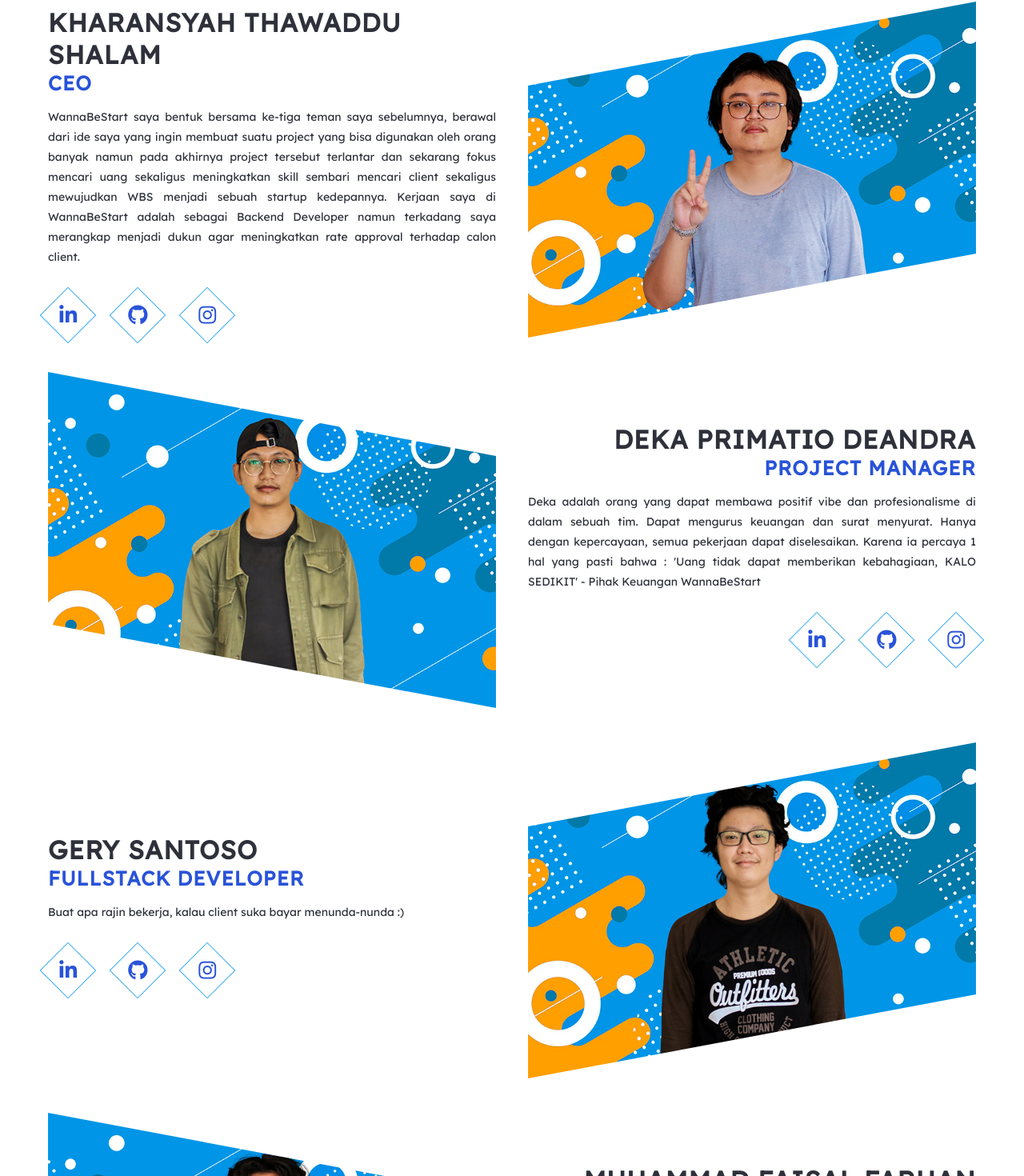
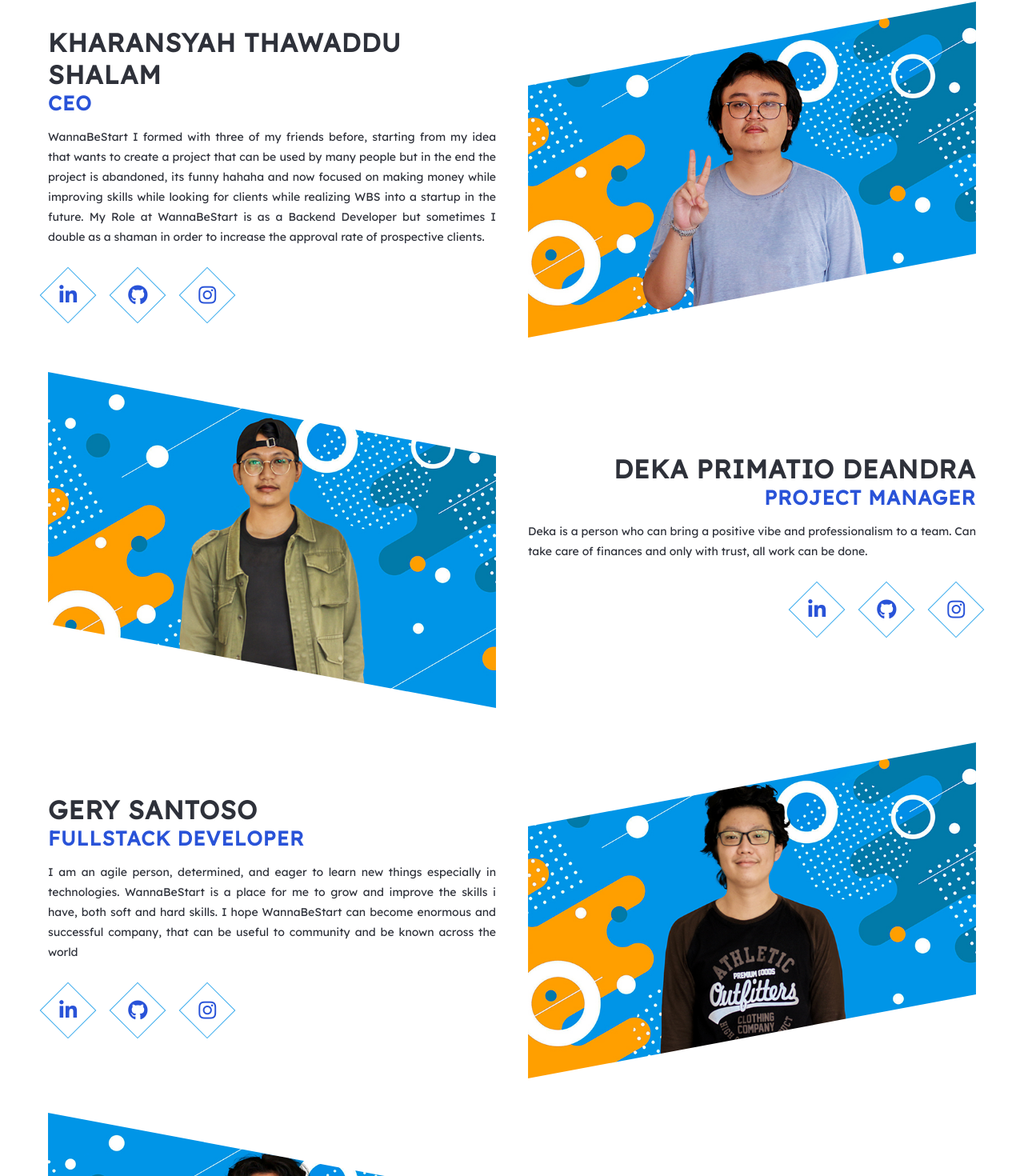
Before and after one commit to gerysantoso03/wannabestart-website, a Vue app: page /our-great-team in a window 1280 px wide. Shown: the part 1116-2586 px from the top of the page at 80% size. Built offline with nearby package versions, Linux system fonts and the light colour scheme; a web font is replaced by a local one.

Commit message:
Add new projects and change teams description

```diff
--- a/src/views/OurGreatTeam.vue
+++ b/src/views/OurGreatTeam.vue
@@ -53,7 +53,7 @@ export default {
           github: "https:/github.com/rans0",
           instagram: "https:/www.instagram.com/dekrannn/",
           desc:
-            "WannaBeStart saya bentuk bersama ke-tiga teman saya sebelumnya, berawal dari ide saya yang ingin membuat suatu project yang bisa digunakan oleh orang banyak namun pada akhirnya project tersebut terlantar dan sekarang fokus mencari uang sekaligus meningkatkan skill sembari mencari client sekaligus mewujudkan WBS menjadi sebuah startup kedepannya. Kerjaan saya di WannaBeStart adalah sebagai Backend Developer namun terkadang saya merangkap menjadi dukun agar meningkatkan rate approval terhadap calon client.",
+            "WannaBeStart I formed with three of my friends before, starting from my idea that wants to create a project that can be used by many people but in the end the project is abandoned, its funny hahaha and now focused on making money while improving skills while looking for clients while realizing WBS into a startup in the future. My Role at WannaBeStart is as a Backend Developer but sometimes I double as a shaman in order to increase the approval rate of prospective clients.",
           image: require("../assets/images/Anggota/ran.jpg"),
           isLeft: true,
         },
@@ -65,7 +65,7 @@ export default {
           github: "https:/github.com/dekapd99",
           instagram: "https:/www.instagram.com/deka_pd/",
           desc:
-            "Deka adalah orang yang dapat membawa positif vibe dan profesionalisme di dalam sebuah tim. Dapat mengurus keuangan dan surat menyurat. Hanya dengan kepercayaan, semua pekerjaan dapat diselesaikan. Karena ia percaya 1 hal yang pasti bahwa : 'Uang tidak dapat memberikan kebahagiaan, KALO SEDIKIT' - Pihak Keuangan WannaBeStart",
+            "Deka is a person who can bring a positive vibe and professionalism to a team. Can take care of finances and only with trust, all work can be done.",
           image: require("../assets/images/Anggota/deka.jpg"),
           isRight: true,
         },
@@ -76,7 +76,7 @@ export default {
           github: "https:/github.com/gerysantoso03",
           instagram: "https:/www.instagram.com/gerysntos/",
           desc:
-            "Buat apa rajin bekerja, kalau client suka bayar menunda-nunda :)",
+            "I am an agile person, determined, and eager to learn new things especially in technologies. WannaBeStart is a place for me to grow and improve the skills i have, both soft and hard skills. I hope WannaBeStart can become enormous and successful company, that can be useful to community and be known across the world",
           image: require("../assets/images/Anggota/gery.jpg"),
           isLeft: true,
         },
@@ -87,7 +87,7 @@ export default {
           github: "https:/github.com/uzivurt0",
           instagram: "https:/www.instagram.com/faisal.frhan",
           desc:
-            "Fafa adalah mahasiswa Informatika yang juga memiliki passion di bidang desain grafis, Fafa adalah seorang anak dari keluarga yang berkecukupan, karena Alhamdulillah semuanya serba cukup. Seorang yang insya Allah tegas dan pemberani katanya. Hobi Fafa adalah motoran, jadi kalau ada yang mau motoran sembari ngupi santai boleh dikontak",
+            "Muhammad Faisal Farhan (Fafa) is a handsome boy from Ciputat that can be very reliable if asked, he is a very nice guy and fun to talk with. His main focus is in Frontend Developer. He really loves automotive, especially cars and bikes.",
           image: require("../assets/images/Anggota/fafa.jpg"),
           isRight: true,
         },
@@ -98,7 +98,7 @@ export default {
           github: "https:/github.com/IFadla",
           instagram: "https:/www.instagram.com/ifadla_/",
           desc:
-            "Fadla adalah mahasiswa informatika yang memiliki jiwa seni dan desain, ketika sebuah karya seni dan teknologi disatukan akan menciptakan suatu hal yang sangat indah untuk dipandang maupun digunakan, dengan tujuan saya yaitu dapat memberikan warna bagi orang-orang yang membutuhkan walaupun hanya setetes warna saja itu merupakan suatu tujuan yang harus saya kejar mulai dari sekarang.",
+            "people who like things in design and combined with technology. That's me, fadla",
           image: require("../assets/images/Anggota/fadla.jpg"),
           isLeft: true,
         },
@@ -109,7 +109,7 @@ export default {
           github: "https:/github.com/zaldi-99/",
           instagram: "https:/www.instagram.com/rizkyzaldi/",
           desc:
-            "Zaldi adalah mahasiswa yang tidak sengaja tercebur pada bidang IT namun harus tetap bertahan sampai menemukan daratan. Pada Wannabestart saat ini memegang peran sebagai mobile developer sambil terus memperdalam ilmu pada bidang mobile development agar produk yang dihasilkan oleh wannabestart dapat relevan dengan kebutuhan pasar.",
+            "Zaldi is a person who accidentally entered the informatics department, but is now living life as a final year student. Zaldi always tries to give the best and believes that everything will be at the right time with the best results",
           image: require("../assets/images/Anggota/zaldi.jpg"),
           isRight: true,
         },
@@ -120,7 +120,7 @@ export default {
           github: "https:/github.com/ridohendrawan",
           instagram: "https:/www.instagram.com/rido.h01/",
           desc:
-            "Rido adalah mahasiswa informatika yang kreatif dan penuh dengan ide baru serta hobi dalam membuat illustrasi dan design yang dapat menyampaikan maksud yang diinginkannya. Menjadi anak muda yang penuh dengan rasa ingin tau dan mencoba segala hal baru yang menarik serta bagian dari WannaBeStart untuk mewujudkan design yang kreatif dan menjadi bagian invoasi untuk mempersatukan kemampuan dari tim untuk mencapai suatu tujuan.",
+            "Hi, Want to know about me? Fine, I'm currently a computer science student who like to design but not really passion at code but i still have experience and understanding about code it self. That give me knowledge to design a good user interface which can actually be implemented at real project. Keep consistent to follow your dreams, at little bit quotes for ya'all. Cheers!",
           image: require("../assets/images/Anggota/rido.jpg"),
           isLeft: true,
         },
@@ -131,7 +131,7 @@ export default {
           github: "https://github.com/frmdhn",
           instagram: "https://www.instagram.com/faiz_ramdhani/",
           desc:
-            "Faiz adalah mahasiswa yang merasa tersesat di jurusan informatika. saya tidak mengerti hal banyak tentang dunia informatika. Tetapi terimakasih untuk WBS dan anggotanya karena memberikan saya wadah untuk lebih mengeksplor diri saya dan mengajarkan saya hal-hal didunia informatika ini. Semoga kita sukses bersama!!",
+            "Faiz is a student who feels lost in the world of informatics. He doesn't know much about the world of informatics and yet he thrives to achieving and becoming the best as he's got a hardworking personality as well as being able to adapt easily to any and every kind of surroundings. And thanks to WBS and its members, he's got himself a platform to further explore himself and teach him things in this world of informatics. Hope we all can succeed together!",
           image: require("../assets/images/Anggota/faiz.jpg"),
           isRight: true,
         },
@@ -142,7 +142,7 @@ export default {
           github: "https:/github.com/Farfan16",
           instagram: "https:/www.instagram.com/farrelfanny/",
           desc:
-            "'Jangan lupa makan, tidur, istirahat' Maka dari itu saya selalu makan, tidur, istirahat :)",
+            "Farrel wasn't the type of guy who like to code, he never even code in his life until he went into college, majoring in informatics. Although Farrel have a lack of experience, he realise that technology keep evolving, and wtih a lot of room for him to explore, he'll try his best to catch up to technology around him.",
           image: require("../assets/images/Anggota/farel.jpg"),
           isLeft: true,
         },
--- a/src/views/Projects.vue
+++ b/src/views/Projects.vue
@@ -35,40 +35,6 @@ export default {
       projects: [
         {
           id: 1,
-          name: "Onihat",
-          image: require("../assets/images/onihat.png"),
-          link: "https://onihat.wannabestart.com/onihat",
-          desc:
-            "Onihat is a social media to share emotions, feelings and experiences with someone anonymously. Onihat allows the user to feeling release of things that are burdens, sorrow, anxiety towards someone freely. Hopefully onihat can help people express everything they want to share every day without feeling fearful",
-          webTechnologies: [
-            {
-              id: 1,
-              class: "fab fa-vuejs",
-            },
-            {
-              id: 2,
-              class: "fab fa-sass",
-            },
-          ],
-          mobileTechnologies: [
-            {
-              id: 1,
-              class: "fab fa-react",
-            },
-            {
-              id: 2,
-              class: "fab fa-css3-alt",
-            },
-          ],
-          designTechnologies: [
-            {
-              id: 1,
-              class: "fab fa-figma",
-            },
-          ],
-        },
-        {
-          id: 2,
           name: "CurrusRent",
           image: require("../assets/images/curus.png"),
           link: "",
@@ -100,7 +66,7 @@ export default {
           ],
         },
         {
-          id: 3,
+          id: 2,
           name: "Nisuma Paper",
           image: require("../assets/images/nisuma.png"),
           link: "https://nisumapapercups.com/",
@@ -122,6 +88,136 @@ export default {
             {
               id: 4,
               class: "fab fa-js",
+            },
+          ],
+          designTechnologies: [
+            {
+              id: 1,
+              class: "fab fa-figma",
+            },
+          ],
+        },
+        {
+          id: 3,
+          name: "Aero 99 Autocars",
+          image: require("../assets/images/aero.png"),
+          link: "https://aero99autocars.com/",
+          desc:
+            "Aero 99 autocars was our second client project. Aero 99 autocars is a marketplace and garage for people to entrust their vehicle for sale. WannaBeStart built the functionality and design of aero 99 website, therefore aero 99 can expand their bussiness and be better know by many people",
+          webTechnologies: [
+            {
+              id: 1,
+              class: "fab fa-php",
+            },
+            {
+              id: 2,
+              class: "fab fa-laravel",
+            },
+            {
+              id: 3,
+              class: "fab fa-css3-alt",
+            },
+            {
+              id: 4,
+              class: "fab fa-js",
+            },
+          ],
+          designTechnologies: [
+            {
+              id: 1,
+              class: "fab fa-figma",
+            },
+          ],
+        },
+        {
+          id: 4,
+          name: "Cooking Media",
+          image: require("../assets/images/cookmed.png"),
+          link: "",
+          desc:
+            "Cooking Media is a startup and our comrades in Skystar. Cooking Media provides a lot of food recipes and ingredients that help people learn by theirselves how to cook and make good cuisine. Wannabestart cooperate with Cooking Media to make prototype for their website and cooking media will give us feedback about our work flow during development.",
+          webTechnologies: [
+            {
+              id: 1,
+              class: "fab fa-php",
+            },
+            {
+              id: 2,
+              class: "fab fa-laravel",
+            },
+            {
+              id: 3,
+              class: "fab fa-css3-alt",
+            },
+            {
+              id: 4,
+              class: "fab fa-js",
+            },
+          ],
+          designTechnologies: [
+            {
+              id: 1,
+              class: "fab fa-figma",
+            },
+          ],
+        },
+        {
+          id: 5,
+          name: "WBS Links",
+          image: require("../assets/images/wbsLink.png"),
+          link: "",
+          desc:
+            "WBS Links, connect all your link platform needs with just one link. Share links from online stores, tiktok, youtube, official websites and others, with an attractive custom display that makes your branding more stylish.",
+          webTechnologies: [
+            {
+              id: 1,
+              class: "fab fa-laravel",
+            },
+            {
+              id: 2,
+              class: "fab fa-react",
+            },
+            {
+              id: 3,
+              class: "fab fa-css3-alt",
+            },
+            {
+              id: 4,
+              class: "fab fa-js",
+            },
+          ],
+          designTechnologies: [
+            {
+              id: 1,
+              class: "fab fa-figma",
+            },
+          ],
+        },
+        {
+          id: 6,
+          name: "Onihat",
+          image: require("../assets/images/onihat.png"),
+          link: "https://onihat.wannabestart.com/onihat",
+          desc:
+            "Onihat is a social media to share emotions, feelings and experiences with someone anonymously. Onihat allows the user to feeling release of things that are burdens, sorrow, anxiety towards someone freely. Hopefully onihat can help people express everything they want to share every day without feeling fearful",
+          webTechnologies: [
+            {
+              id: 1,
+              class: "fab fa-vuejs",
+            },
+            {
+              id: 2,
+              class: "fab fa-sass",
+            },
+          ],
+          mobileTechnologies: [
+            {
+              id: 1,
+              class: "fab fa-react",
+            },
+            {
+              id: 2,
+              class: "fab fa-css3-alt",
             },
           ],
           designTechnologies: [
```
